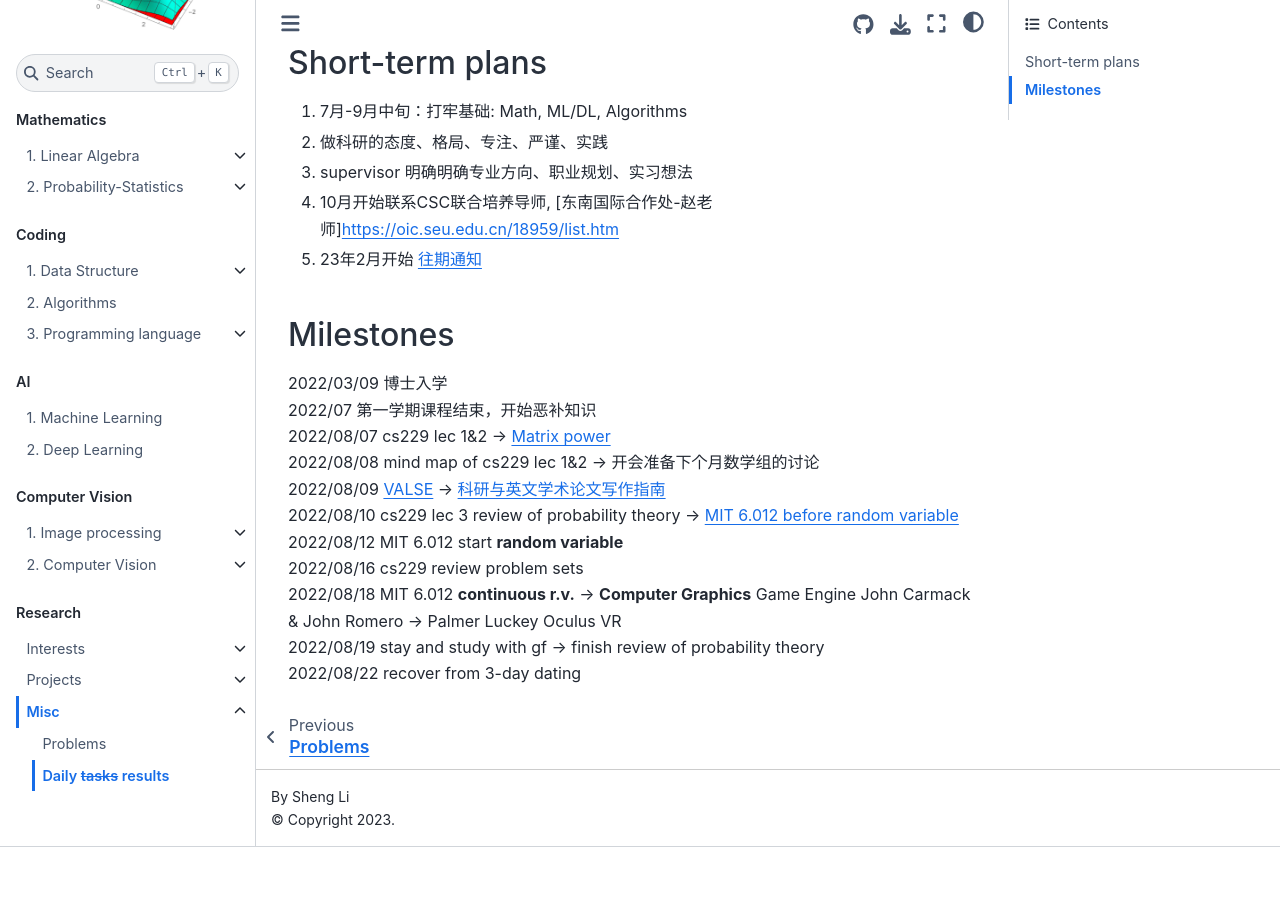
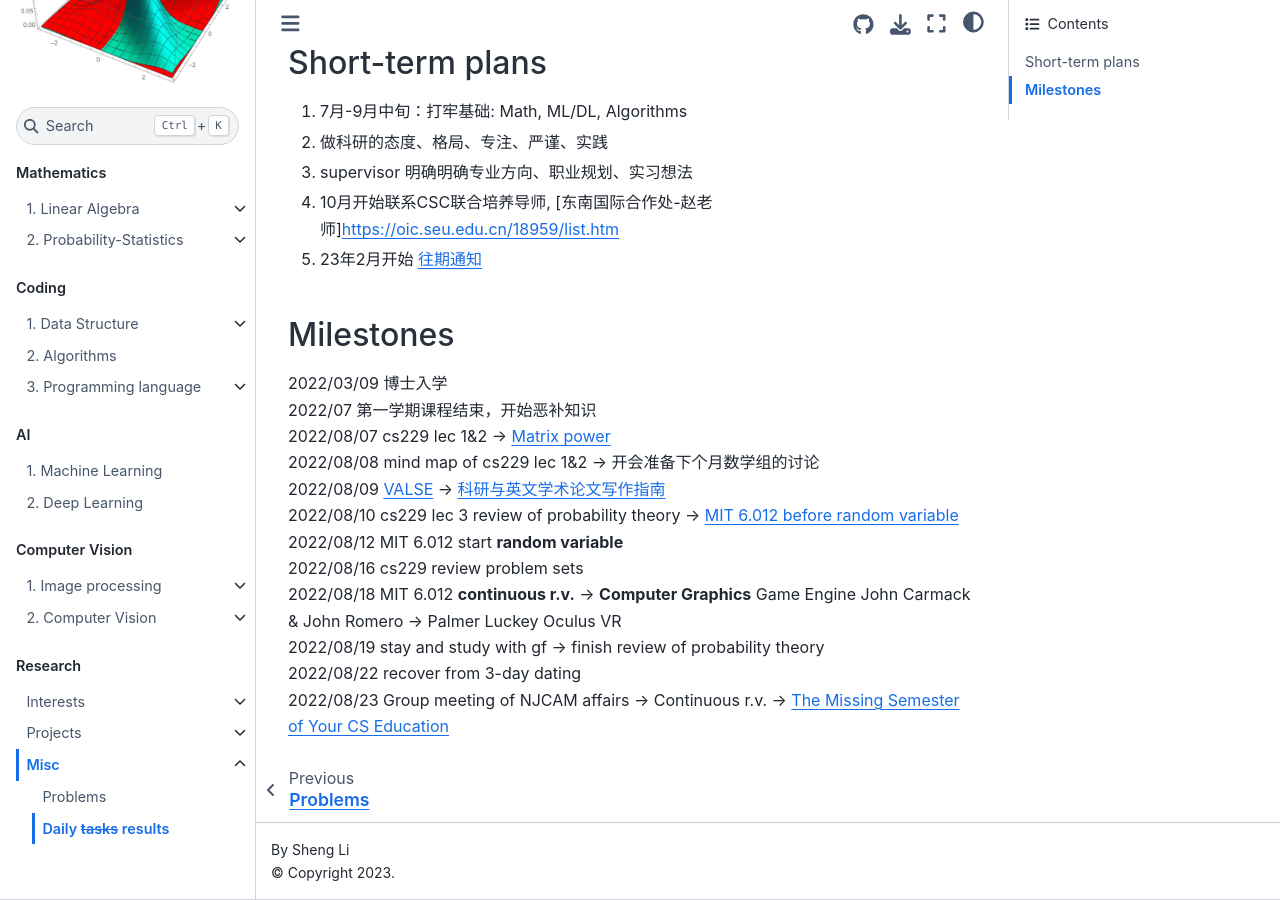
Before and after one commit to EeToSe/EeToSe.github.io, a Jupyter Book: the page built from chapters/10/1/2/results.md, in a window 1280 px wide and 900 px high, scrolled down 558 px. Built offline with Jupyter Book 1.0.4 settings and Sphinx 7.4.7 and the Sphinx Book theme 1.1.4, drawn with Linux system fonts in a browser that asks for light colours; pages that are not in the unit, such as notebooks, are missing from menus; before the commit the page ends 1405 px from its top, so only the background shows below that.

Commit message:
daily update :)

```diff
--- a/chapters/10/1/2/results.md
+++ b/chapters/10/1/2/results.md
@@ -33,3 +33,4 @@
 2022/08/18 MIT 6.012 **continuous r.v.** -> **Computer Graphics** Game Engine John Carmack & John Romero -> Palmer Luckey Oculus VR <br>
 2022/08/19 stay and study with gf -> finish review of probability theory <br>
 2022/08/22 recover from 3-day dating <br>
+2022/08/23 Group meeting of NJCAM affairs -> Continuous r.v. -> [The Missing Semester of Your CS Education](https://missing.csail.mit.edu/) <br>
```
